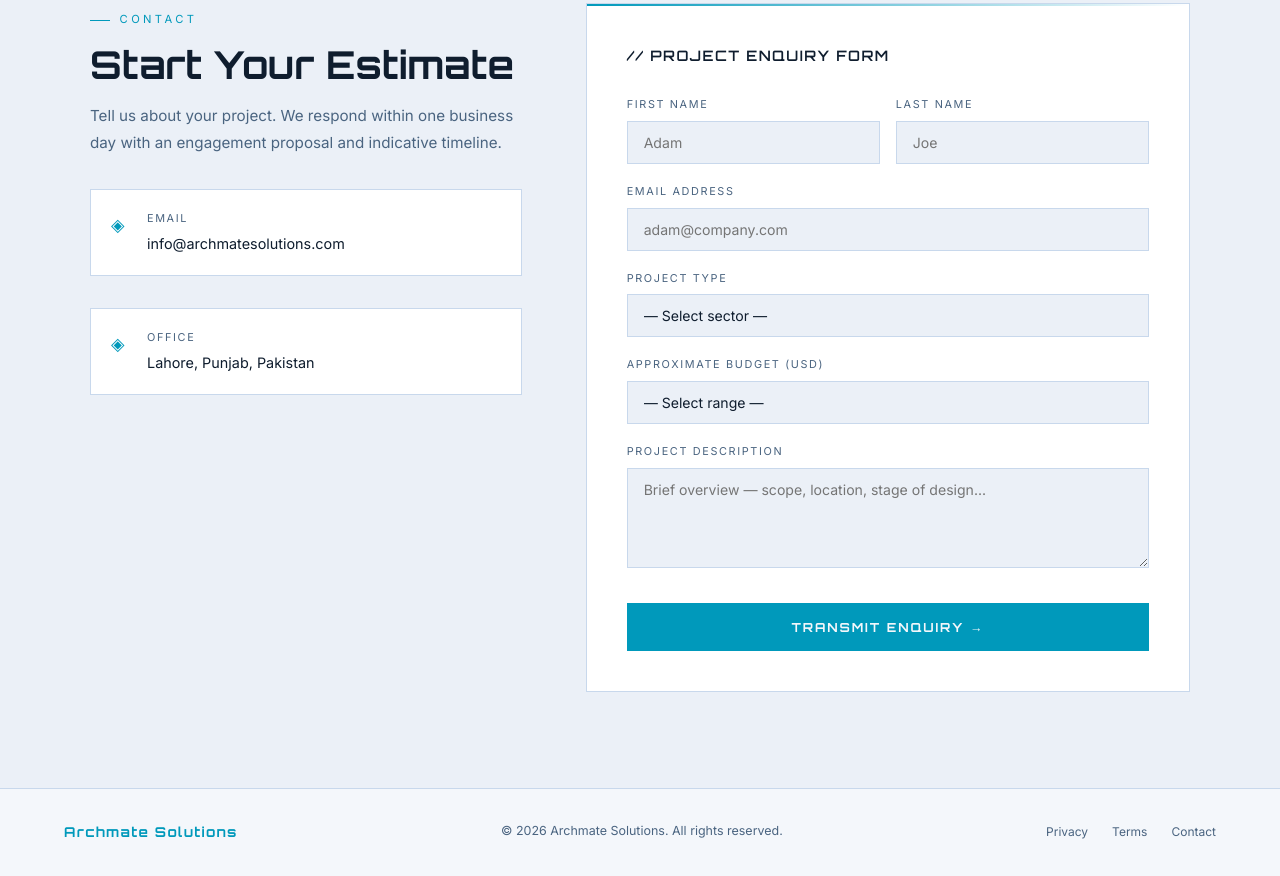
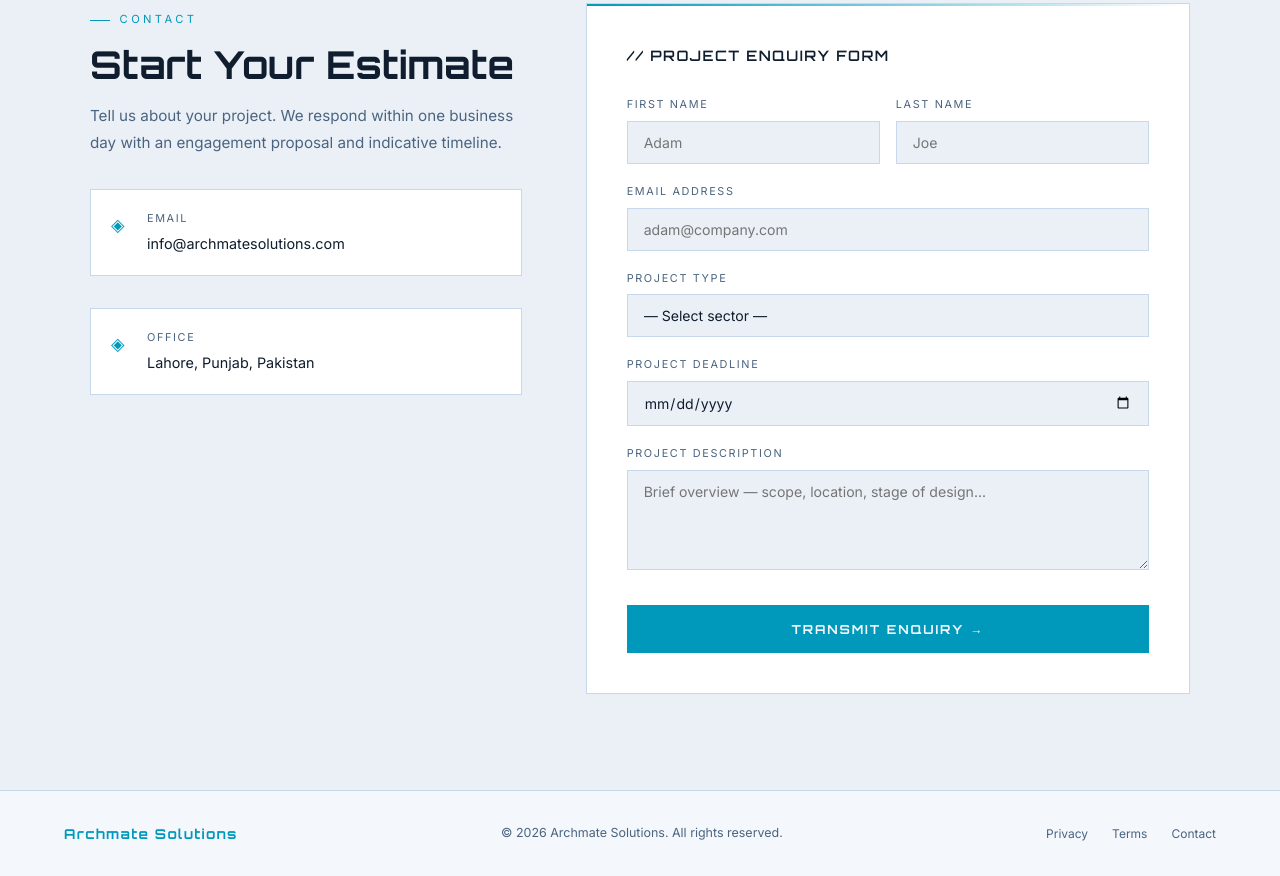
Before and after one commit to umairafzal2031/archmatesolutions, a plain HTML site: page index.html in a window 1280 px wide. Shown: the part 3794-4670 px from the top of the page. Drawn offline with Linux system fonts and the light colour scheme.

Commit message:
Update index.html

```diff
--- a/index.html
+++ b/index.html
@@ -1049,15 +1049,8 @@
           </select>
         </div>
         <div class="form-group">
-          <label for="budget">Approximate Budget (USD)</label>
-          <select id="budget" name="budget" data-fs-field>
-            <option value="">— Select range —</option>
-            <option>Under $1M</option>
-            <option>$1M – $10M</option>
-            <option>$10M – $50M</option>
-            <option>$50M – $200M</option>
-            <option>$200M+</option>
-          </select>
+          <label for="deadline">Project Deadline</label>
+          <input type="date" id="deadline" name="deadline" data-fs-field />
         </div>
         <div class="form-group">
           <label for="message">Project Description</label>
```
